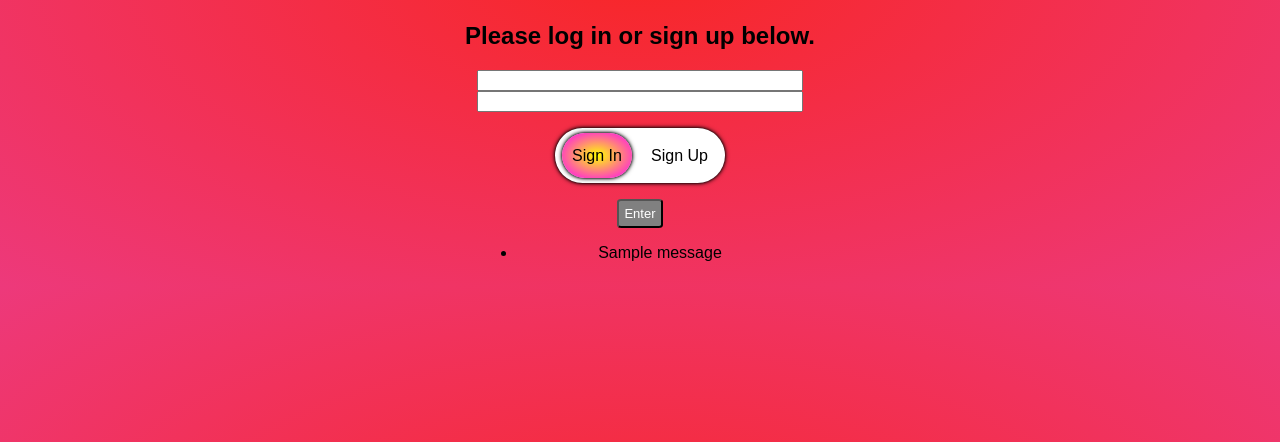
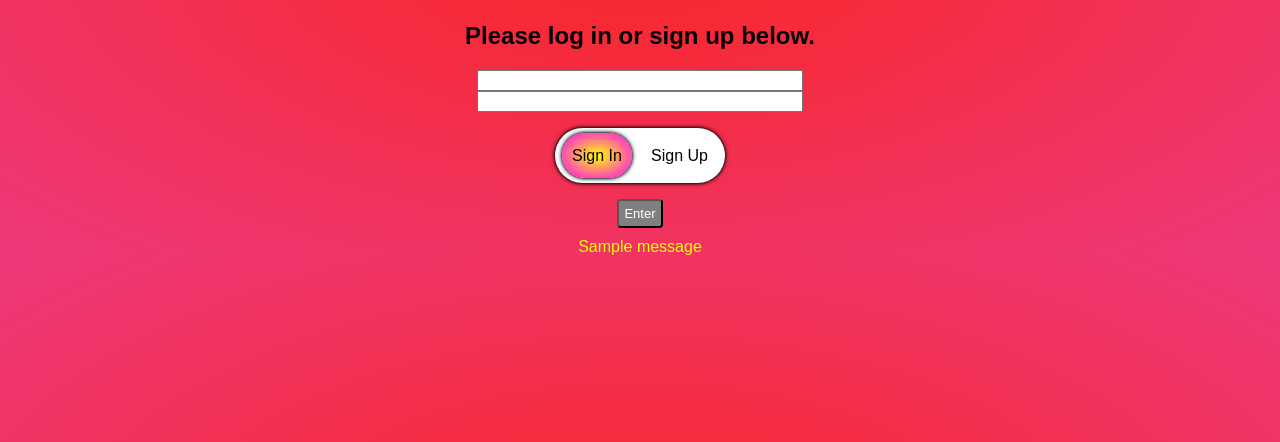
Before and after one commit to elanadanseglio/first-flask-app, a Flask app: page / in a window 1280 px wide. Shown: the part 358-800 px from the top of the page. Run offline with Flask 3, Linux system fonts and the light colour scheme; one stand-in notice (Sample message) is shown.

Commit message:
error changed

```diff
--- a/static/style2.css
+++ b/static/style2.css
@@ -16,6 +16,20 @@ body {
   display: flex;
   justify-content: center;
   align-items: center;
+}
+
+.alert {
+  align-items: center;
+  margin: auto 25px;
+  transform: translateY(10px);
+}
+
+.alert.error {
+  color: blue;
+}
+
+.alert.success {
+  color: rgb(234, 255, 0);
 }
 
 button {
--- a/templates/login.html
+++ b/templates/login.html
@@ -32,11 +32,9 @@
             <button class="button" type="submit">Enter</button>
             {% with messages = get_flashed_messages(with_categories=true) %}
                 {% if messages %}
-                    <ul class="flashes">
                     {% for category, message in messages %}
-                    <li class="{{ category }}">{{ message }}</li>
+                    <div class="alert {{ category }}">{{ message }}</div>
                     {% endfor %}
-                    </ul>
                 {% endif %}
             {% endwith %}
         </form>
```
